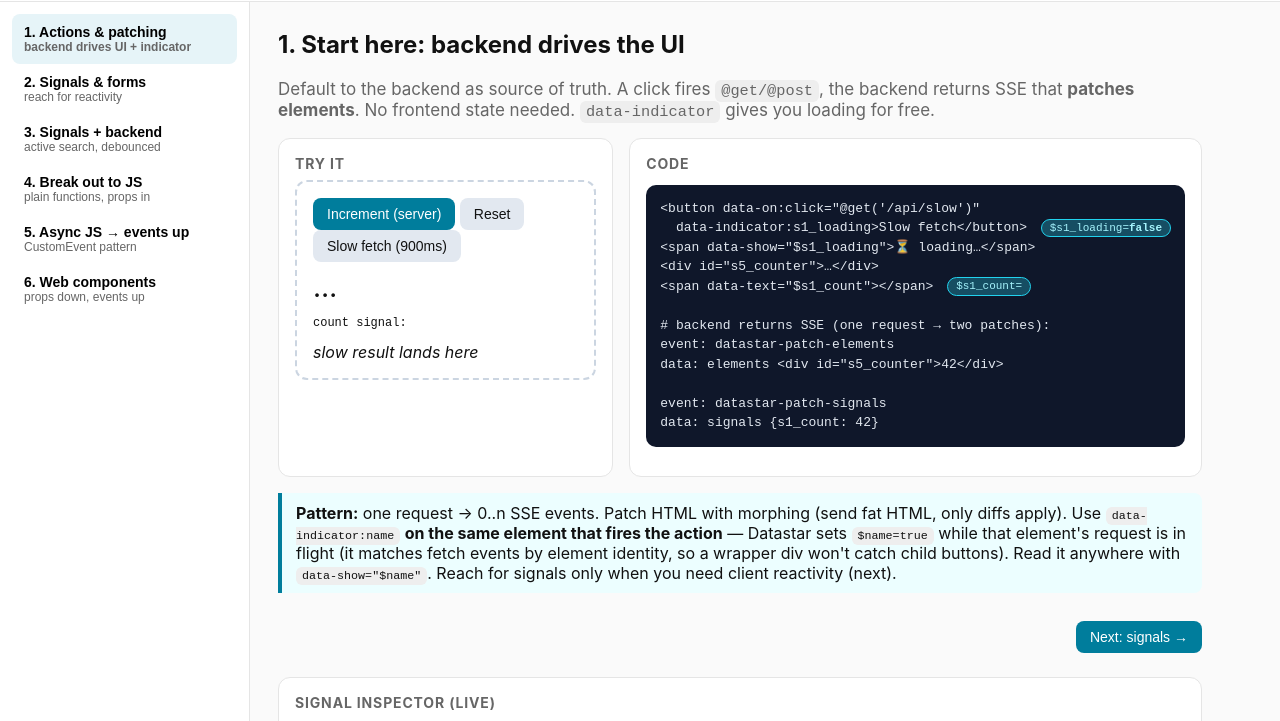
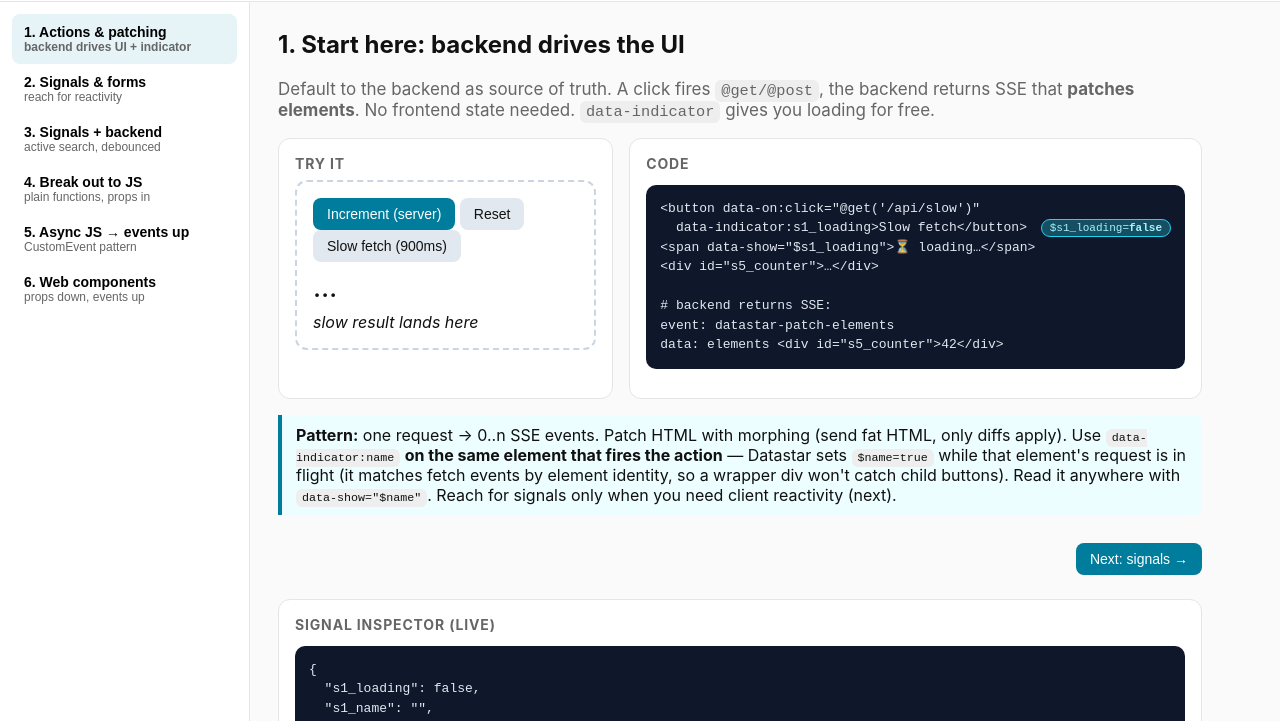
Before and after one commit to derekr/datastar-patterns, a plain HTML site: page index.html in a window 1280 px wide. Shown: the part 39-760 px from the top of the page. Drawn offline with Linux system fonts and the light colour scheme.

Commit message:
Revert "step1: backend patches s1_count signal + chip"
This reverts commit 5cec7762fbd3fb8932d947503fa90e0c2a94b2c0.

```diff
--- a/index.html
+++ b/index.html
@@ -69,7 +69,6 @@
         <button class="btn secondary" data-on:click="@get('/api/slow')" data-indicator:s1_loading>Slow fetch (900ms)</button>
         <span data-show="$s1_loading" style="display:none"> ⏳ $s1_loading=true</span>
         <div id="s5_counter" style="font-size:28px;margin-top:8px">…</div>
-        <p class="sig">count signal: <span data-text="$s1_count ?? '… (click Increment)'"></span></p>
         <div id="s6_out" style="margin-top:8px"><em>slow result lands here</em></div>
       </div>
     </div>
@@ -78,14 +77,10 @@
   data-indicator:s1_loading&gt;Slow fetch&lt;/button&gt; <span class="live-chip" title="live $s1_loading">$s1_loading=<b data-text="$s1_loading ?? false"></b></span>
 &lt;span data-show="$s1_loading"&gt;⏳ loading…&lt;/span&gt;
 &lt;div id="s5_counter"&gt;…&lt;/div&gt;
-&lt;span data-text="$s1_count"&gt;&lt;/span&gt; <span class="live-chip" title="live $s1_count">$s1_count=<b data-text="$s1_count ?? '…'"></b></span>
 
-# backend returns SSE (one request → two patches):
+# backend returns SSE:
 event: datastar-patch-elements
-data: elements &lt;div id="s5_counter"&gt;42&lt;/div&gt;
-
-event: datastar-patch-signals
-data: signals {s1_count: 42}</pre>
+data: elements &lt;div id="s5_counter"&gt;42&lt;/div&gt;</pre>
     </div>
   </div>
   <div class="callout"><strong>Pattern:</strong> one request → 0..n SSE events. Patch HTML with morphing (send fat HTML, only diffs apply). Use <code class="inline">data-indicator:name</code> <strong>on the same element that fires the action</strong> — Datastar sets <code class="inline">$name=true</code> while that element's request is in flight (it matches fetch events by element identity, so a wrapper div won't catch child buttons). Read it anywhere with <code class="inline">data-show="$name"</code>. Reach for signals only when you need client reactivity (next).</div>
@@ -331,8 +326,8 @@ async function fakeBackend(urlStr, bodyText){
       `event: datastar-patch-signals\ndata: signals {s5_count: ${rows.length}}`
     ), 120);
   }
-  if(path==='/api/inc'){ serverCount++; return sseResp(sse(`event: datastar-patch-elements\ndata: elements <div id="s5_counter">${serverCount} (from server)</div>`, `event: datastar-patch-signals\ndata: signals {s1_count: ${serverCount}}`), 150); }
-  if(path==='/api/reset'){ serverCount = 0; return sseResp(sse(`event: datastar-patch-elements\ndata: elements <div id="s5_counter">0 (from server)</div>`, `event: datastar-patch-signals\ndata: signals {s1_count: 0}`), 150); }
+  if(path==='/api/inc'){ serverCount++; return sseResp(sse(`event: datastar-patch-elements\ndata: elements <div id="s5_counter">${serverCount} (from server)</div>`), 150); }
+  if(path==='/api/reset'){ serverCount = 0; return sseResp(sse(`event: datastar-patch-elements\ndata: elements <div id="s5_counter">0 (from server)</div>`), 150); }
   if(path==='/api/slow'){ return sseResp(sse(`event: datastar-patch-elements\ndata: selector #s6_out\ndata: mode inner\ndata: elements <strong>Done at ${new Date().toLocaleTimeString()} — patched by backend.</strong>`), 900); }
   return null;
 }
```
